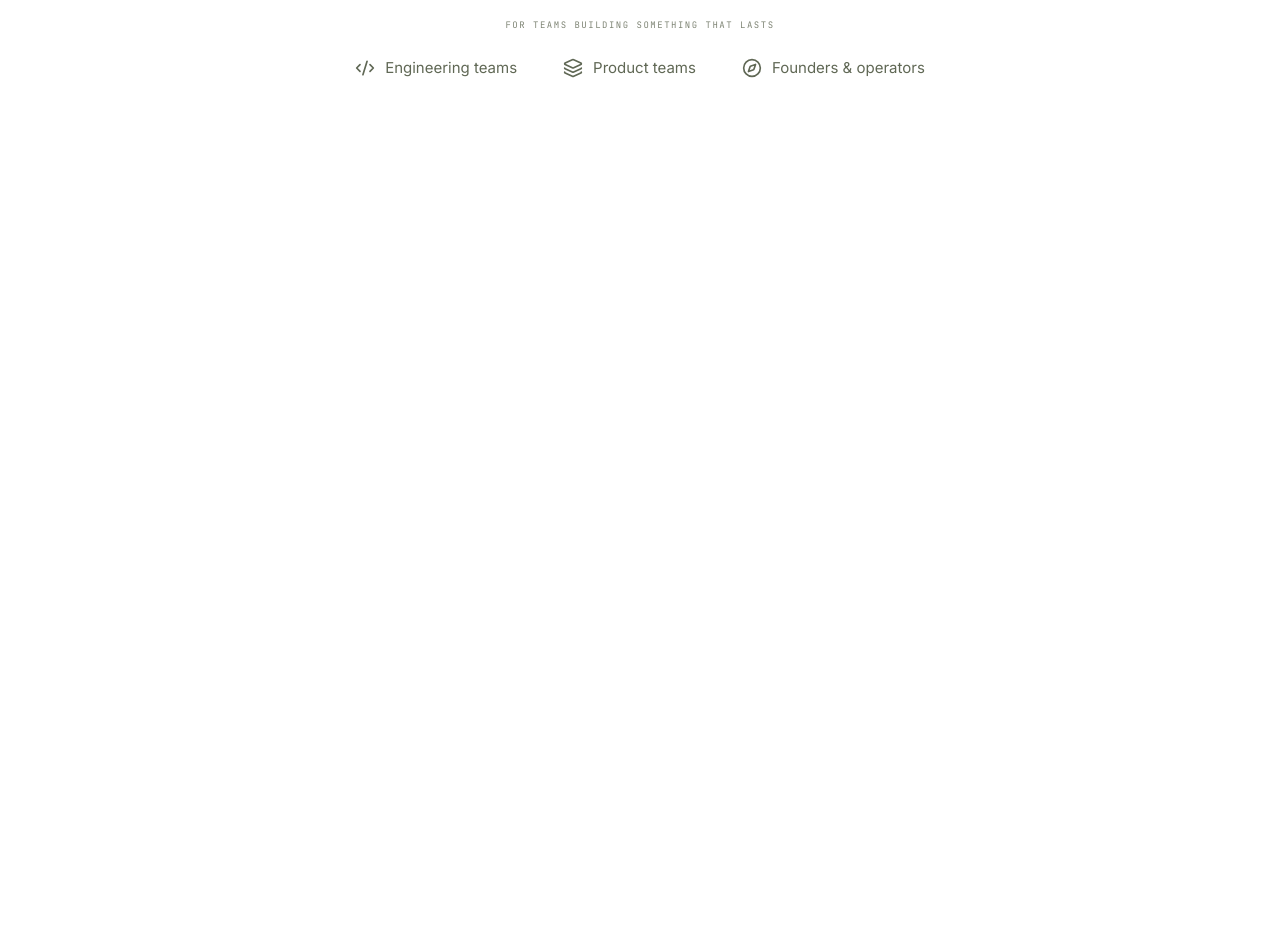
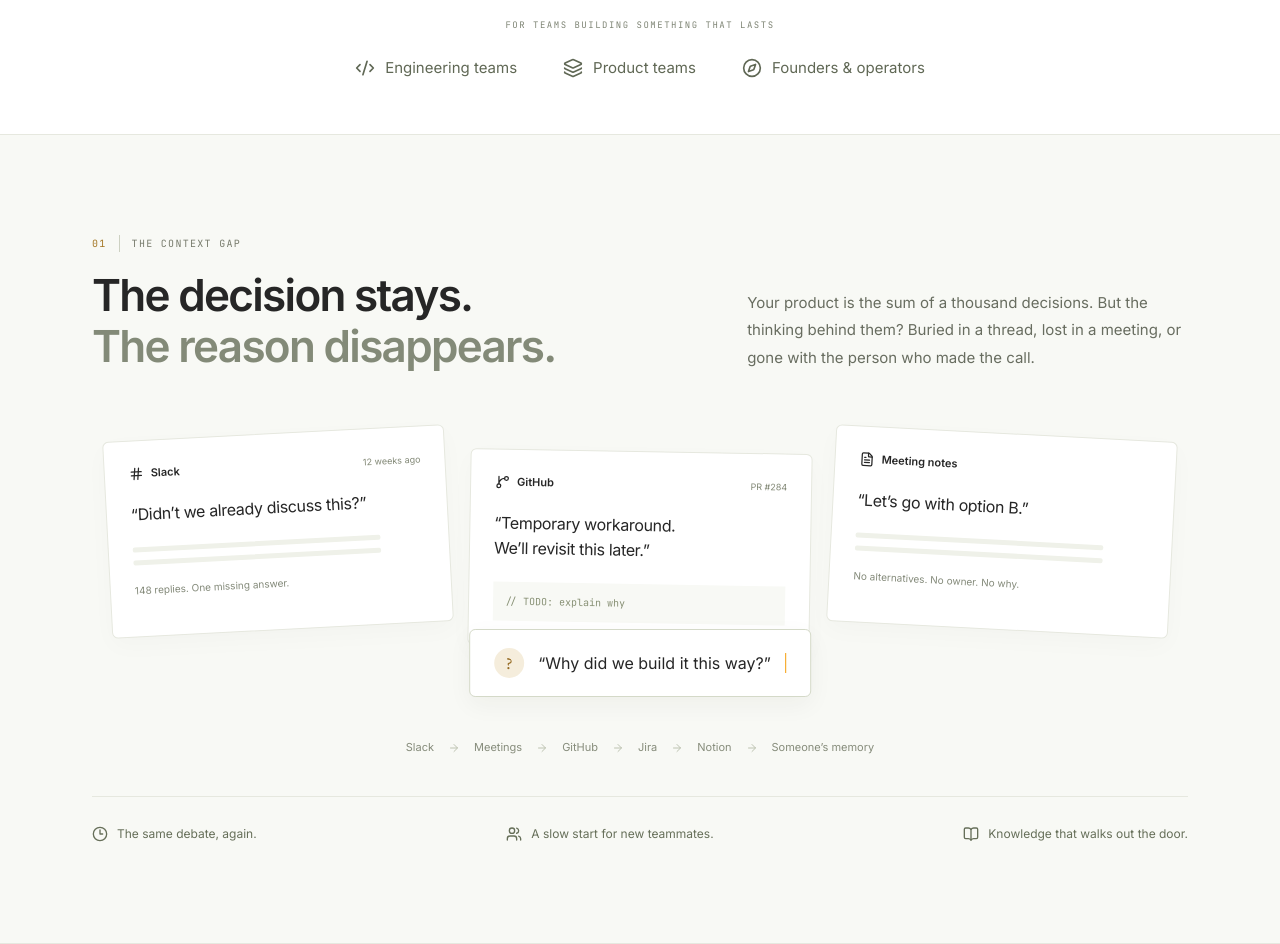
Before and after one commit to Tayyabsami1/Decision-Log-Sparks, a React (Vite) app: page / in a window 1280 px wide. Shown: the part 660-1604 px from the top of the page. Before the commit the page ends 800 px from the top, so only its background shows below. Built offline with nearby package versions, Linux system fonts and the light colour scheme.

Commit message:
feat: explain the lost context problem

```diff
--- a/src/components/LandingSections.tsx
+++ b/src/components/LandingSections.tsx
@@ -1,9 +1,11 @@
 import { AudienceSection } from '@/components/landing/AudienceSection'
+import { ProblemSection } from '@/components/landing/ProblemSection'
 
 export function LandingSections() {
   return (
     <>
       <AudienceSection />
+      <ProblemSection />
     </>
   )
 }
--- /dev/null
+++ b/src/components/landing/ProblemSection.tsx
@@ -0,0 +1,195 @@
+import { cn } from '@/lib/utils'
+import {
+  ArrowRight,
+  BookOpen,
+  Clock3,
+  FileText,
+  GitBranch,
+  Hash,
+  Users,
+} from 'lucide-react'
+import { SectionLabel } from './SectionLabel'
+
+export function ProblemSection() {
+  return (
+    <section
+      className="py-25 bg-surface-soft border-y border-y-line-soft max-[640px]:py-15"
+      id="problem"
+    >
+      <div className="max-w-290 px-8 mx-auto max-[640px]:px-5.5">
+        <div
+          className={cn(
+            'mb-11.5 grid grid-cols-[1.35fr_1fr] items-end gap-15 max-[900px]:gap-7.5',
+            'max-[640px]:mb-8 max-[640px]:grid-cols-1 max-[640px]:gap-0',
+          )}
+        >
+          <div>
+            <SectionLabel number="01">THE CONTEXT GAP</SectionLabel>
+            <h2
+              className={cn(
+                'text-[clamp(30px,_3.5vw,_44px)] leading-[1.16] font-semibold',
+                'tracking-[-1.7px] text-balance mt-4.5',
+              )}
+            >
+              The decision stays.
+              <br />
+              <span className="text-[#838a78]">The reason disappears.</span>
+            </h2>
+          </div>
+          <p className="max-w-142.5 mt-5.5 text-[15px] leading-[1.85] text-text-soft">
+            Your product is the sum of a thousand decisions. But the thinking behind them?
+            Buried in a thread, lost in a meeting, or gone with the person who made the
+            call.
+          </p>
+        </div>
+        <div
+          className={cn(
+            'max-[480px]:hidden relative grid grid-cols-3 gap-5 pt-[15px] px-[15px] pb-17.5',
+            'max-[900px]:gap-3 max-[900px]:px-0 max-[640px]:grid-cols-1',
+            'max-[640px]:pt-1.5 max-[640px]:px-2 max-[640px]:pb-19.5 max-[640px]:gap-4',
+          )}
+        >
+          <div
+            className={cn(
+              'p-6 bg-card border border-line-soft rounded-lg shadow-[0_8px_25px_#29351506]',
+              '-rotate-3 max-[900px]:p-4.5 max-[640px]:p-5',
+            )}
+          >
+            <span className="flex items-center gap-[7px] text-[11px] font-semibold max-[900px]:flex-wrap">
+              <Hash size={15} />
+              Slack{' '}
+              <span className="ml-auto text-[9px] text-[#838977] font-normal max-[900px]:ml-0">
+                12 weeks ago
+              </span>
+            </span>
+            <p
+              className={cn(
+                'text-[16px] leading-[1.6] my-5 mx-0 tracking-[-0.35px] max-[640px]:my-3.5',
+                'max-[640px]:mx-0',
+              )}
+            >
+              “Didn’t we already discuss this?”
+            </p>
+            <div className="h-[5px] bg-[#eff1e9] w-[85%] my-2 rounded-xs" />
+            <div className="h-[5px] bg-[#eff1e9] w-[85%] my-2 rounded-xs" />
+            <span className="block mt-4.5 text-[10px] text-[#848a7a]">
+              148 replies. One missing answer.
+            </span>
+          </div>
+          <div
+            className={cn(
+              'p-6 bg-card border border-line-soft rounded-lg shadow-[0_8px_25px_#29351506]',
+              'translate-y-4.5 rotate-1 max-[900px]:p-4.5 max-[640px]:p-5',
+              'max-[640px]:rotate-1',
+            )}
+          >
+            <span className="flex items-center gap-[7px] text-[11px] font-semibold max-[900px]:flex-wrap">
+              <GitBranch size={15} />
+              GitHub{' '}
+              <span className="ml-auto text-[9px] text-[#838977] font-normal max-[900px]:ml-0">
+                PR #284
+              </span>
+            </span>
+            <p
+              className={cn(
+                'text-[16px] leading-[1.6] my-5 mx-0 tracking-[-0.35px] max-[640px]:my-3.5',
+                'max-[640px]:mx-0',
+              )}
+            >
+              “Temporary workaround.
+              <br />
+              We’ll revisit this later.”
+            </p>
+            <span
+              className={cn(
+                'block p-3 bg-surface-soft text-[#879074] text-[10px] leading-normal',
+                'font-mono',
+              )}
+            >
+              // TODO: explain why
+            </span>
+          </div>
+          <div
+            className={cn(
+              'p-6 bg-card border border-line-soft rounded-lg shadow-[0_8px_25px_#29351506]',
+              'rotate-3 max-[900px]:p-4.5 max-[640px]:p-5 max-[640px]:-rotate-1',
+            )}
+          >
+            <span className="flex items-center gap-[7px] text-[11px] font-semibold max-[900px]:flex-wrap">
+              <FileText size={15} />
+              Meeting notes
+            </span>
+            <p
+              className={cn(
+                'text-[16px] leading-[1.6] my-5 mx-0 tracking-[-0.35px] max-[640px]:my-3.5',
+                'max-[640px]:mx-0',
+              )}
+            >
+              “Let’s go with option B.”
+            </p>
+            <div className="h-[5px] bg-[#eff1e9] w-[85%] my-2 rounded-xs" />
+            <div className="h-[5px] bg-[#eff1e9] w-[85%] my-2 rounded-xs" />
+            <span className="block mt-4.5 text-[10px] text-[#848a7a]">
+              No alternatives. No owner. No why.
+            </span>
+          </div>
+          <div
+            className={cn(
+              'absolute bottom-0.5 left-[50%] -translate-x-1/2 flex items-center gap-3.5',
+              'w-max max-w-full py-4.5 px-6 border border-[#d4d9c8] rounded-lg bg-white',
+              'shadow-[0_8px_24px_#27330e0c] text-[16px] max-[640px]:p-3.5',
+              'max-[640px]:gap-2 max-[640px]:text-[12px]',
+            )}
+          >
+            <span
+              className={cn(
+                'grid place-items-center w-7.5 h-7.5 bg-[#f5eddc] rounded-full font-serif',
+                'text-[#966b24]',
+              )}
+            >
+              ?
+            </span>
+            <span>“Why did we build it this way?”</span>
+            <span className="w-[1px] h-5 bg-primary" />
+          </div>
+        </div>
+        <div
+          className={cn(
+            'flex items-center justify-center flex-wrap gap-3.5 mt-10 text-[#868c7b]',
+            'text-[11px] max-[640px]:gap-2.5 max-[640px]:text-[10px]',
+          )}
+        >
+          <span>Slack</span>
+          <ArrowRight className="w-3 h-3 text-[#bdc3b1]" />
+          <span>Meetings</span>
+          <ArrowRight className="w-3 h-3 text-[#bdc3b1]" />
+          <span>GitHub</span>
+          <ArrowRight className="w-3 h-3 text-[#bdc3b1]" />
+          <span>Jira</span>
+          <ArrowRight className="w-3 h-3 text-[#bdc3b1]" />
+          <span>Notion</span>
+          <ArrowRight className="w-3 h-3 text-[#bdc3b1]" />
+          <span>Someone’s memory</span>
+        </div>
+        <div
+          className={cn(
+            'flex justify-between flex-wrap gap-4.5 border-t border-t-line-soft mt-10',
+            'pt-7 max-[640px]:grid max-[640px]:gap-4',
+          )}
+        >
+          <span className="flex gap-[9px] items-center text-[#666f59] text-[12px]">
+            <Clock3 className="w-4 h-4" />
+            The same debate, again.
+          </span>
+          <span className="flex gap-[9px] items-center text-[#666f59] text-[12px]">
+            <Users className="w-4 h-4" />A slow start for new teammates.
+          </span>
+          <span className="flex gap-[9px] items-center text-[#666f59] text-[12px]">
+            <BookOpen className="w-4 h-4" />
+            Knowledge that walks out the door.
+          </span>
+        </div>
+      </div>
+    </section>
+  )
+}
```
